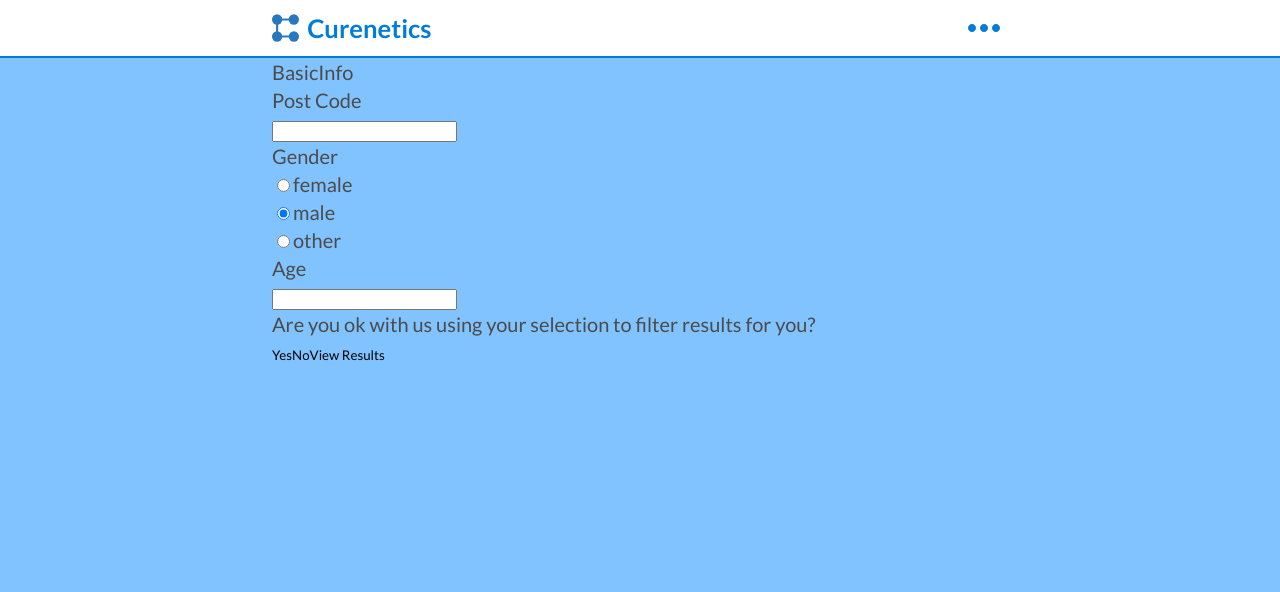
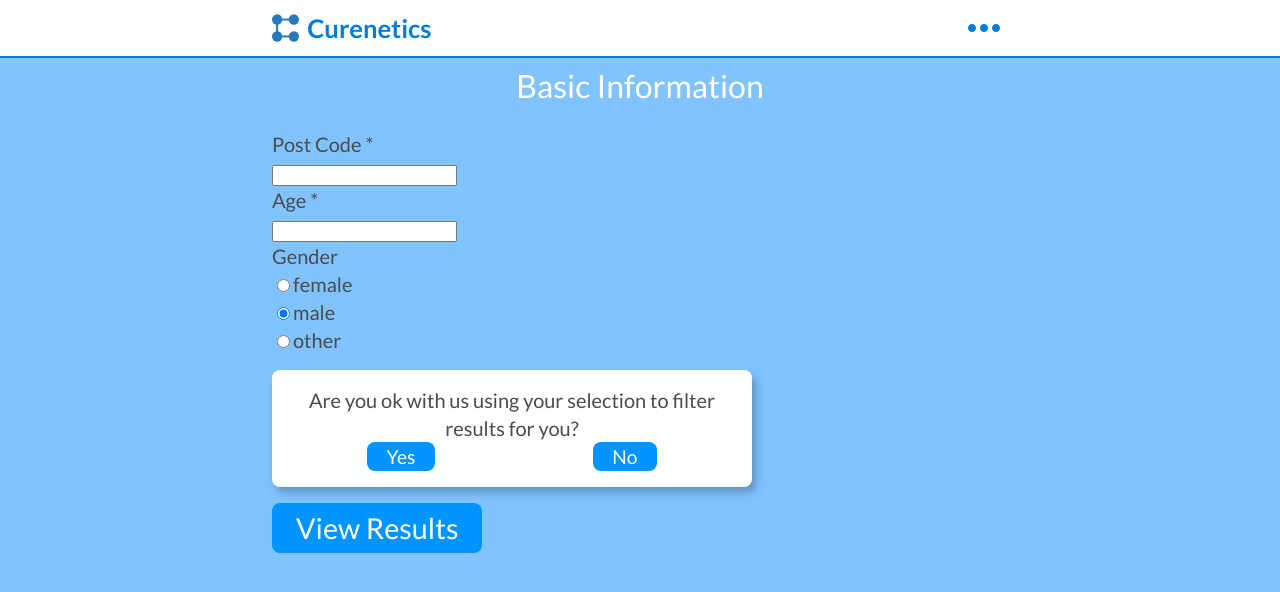
Before and after one commit to fac-15/Curenetics, a React (Vite) app: page /basic-info in a window 1280 px wide. Shown: the top 592 px of the page. Built offline with nearby package versions, Linux system fonts and the light colour scheme; no server answers.

Commit message:
adding required fields and search functionality

```diff
--- a/src/Components/App/app.css
+++ b/src/Components/App/app.css
@@ -36,3 +36,11 @@ button {
   margin: 0 auto;
   padding: 0 2rem;
 }
+
+h1 {
+  font-size: 2rem;
+  color: white;
+  text-align: center;
+  line-height: 3.5rem;
+  margin-bottom: 1rem;
+}
--- a/src/Components/BasicInfo/BasicInfo.js
+++ b/src/Components/BasicInfo/BasicInfo.js
@@ -8,6 +8,7 @@ class BasicInfo extends React.Component {
     gender: "m",
     postCode: "",
     age: "",
+    consent: false,
   };
 
   handleOptionChange = event => {
@@ -22,17 +23,30 @@ class BasicInfo extends React.Component {
     this.setState({ age: event.target.value });
   };
 
-  handleSubmit = () => {
-    this.props.history.push("/results");
+  handleSubmit = e => {
+    e.preventDefault();
+    const { gender, postCode, age } = this.state;
+    if (!gender || !postCode || !age) {
+      alert("all fields must be filled");
+    } else {
+      if (!this.state.consent) {
+        this.props.history.push("/results");
+      } else {
+        this.props.onSubmit(this.state);
+        this.props.history.push("/results");
+      }
+    }
   };
 
   render() {
     return (
       <section className="main-section">
-        <h2>BasicInfo</h2>
+        <h1>Basic Information</h1>
         <form action="/results">
-          <h4>Post Code</h4>
+          <h4>Post Code *</h4>
           <input onChange={this.handlePostCode} type="text" />
+          <h4>Age *</h4>
+          <input type="number" onChange={this.handleAgeChange} />
           <h4>Gender</h4>
           <div className="radio">
             <label>
@@ -67,14 +81,29 @@ class BasicInfo extends React.Component {
               other
             </label>
           </div>
-          <h4>Age</h4>
-          <input type="number" onChange={this.handleAgeChange} />
-          <p>Are you ok with us using your selection to filter results for you?</p>
-          <button type="button" onClick={() => this.props.onSubmit(this.state)}>
-            Yes
-          </button>
-          <button>No</button>
-          <button type="submit" onClick={this.handleSubmit}>
+          <div className="small-card">
+            <p>Are you ok with us using your selection to filter results for you?</p>
+            <div className="button-spacing">
+              <button
+                className="general-button consent-button"
+                onClick={() => {
+                  this.setState({ consent: true });
+                }}
+              >
+                Yes
+              </button>
+              <button
+                className="general-button consent-button"
+                onClick={() => {
+                  this.setState({ consent: false });
+                }}
+              >
+                No
+              </button>
+            </div>
+          </div>
+
+          <button className="general-button submit-button" onClick={e => this.handleSubmit(e)}>
             View Results
           </button>
         </form>
--- a/src/Components/BasicInfo/basic-info.css
+++ b/src/Components/BasicInfo/basic-info.css
@@ -1 +1,41 @@
 /* basic info css to go here */
+/* medium */
+
+.general-button {
+  text-decoration: none;
+  padding: 0.5rem 1.5rem;
+  border-radius: 0.5rem;
+  font-size: 1.2rem;
+  color: white;
+  background-color: var(--med-blue);
+  transition: all ease-in-out 0.3s;
+}
+
+.consent-button {
+  padding: 0.2rem 1.2rem;
+}
+.submit-button {
+  color: white;
+  background-color: var(--med-blue);
+  font-size: 1.8rem;
+}
+
+.submit-button:hover {
+  color: var(--med-blue);
+  background-color: white;
+}
+
+.small-card {
+  background-color: white;
+  margin: 1rem 0rem;
+  padding: 1rem;
+  border-radius: 0.5rem;
+  box-shadow: 0.25rem 0.35rem 0.5rem rgba(0, 0, 0, 0.25);
+  max-width: 30rem;
+  text-align: center;
+}
+
+.button-spacing {
+  display: flex;
+  justify-content: space-around;
+}
--- a/src/Components/Home/home.css
+++ b/src/Components/Home/home.css
@@ -1,11 +1,11 @@
 /* home page css */
-h1 {
+/* h1 {
   font-size: 2rem;
   color: white;
   text-align: center;
   line-height: 3.5rem;
   margin-bottom: 1rem;
-}
+} */
 .body-logo {
   display: block;
   margin: 0 auto;
```
